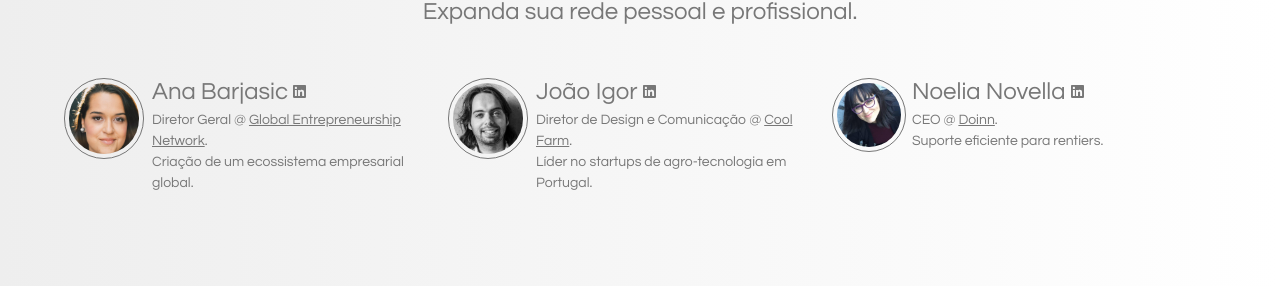
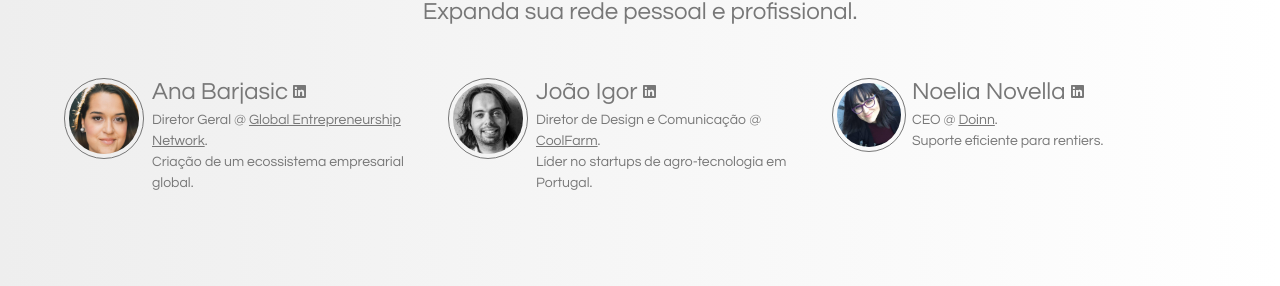
Before and after one commit to Moviinn/moviinn.github.io, a Jekyll site: the page built from pt/index.md, in a window 1280 px wide and 900 px high, scrolled down 2346 px. Shown: the part 147-433 px from the top of the window. Built offline with Jekyll 4.4.1, drawn with Linux system fonts in a browser that asks for light colours; nearby versions of some CDN libraries.

Commit message:
Fixed some typos.

```diff
--- a/_includes/en/content/community.html
+++ b/_includes/en/content/community.html
@@ -51,8 +51,8 @@
             </a>
           </h4>
           <p class="f6 mt0 lh-copy">
-            Chief Design and Communicatinon Officer at
-            <a href="http://cool-farm.com/" class="dim gray">Cool Farm</a>.
+            Chief Design and Communication Officer at
+            <a href="http://cool-farm.com/" class="dim gray">CoolFarm</a>.
             <br/>
             Leading Portuguese agro-tech startup.
           </p>
--- a/_includes/pt/content/community.html
+++ b/_includes/pt/content/community.html
@@ -52,7 +52,7 @@
           </h4>
           <p class="f6 mt0 lh-copy">
             Diretor de Design e Comunicação @
-            <a href="http://cool-farm.com/" class="dim gray">Cool Farm</a>.
+            <a href="http://cool-farm.com/" class="dim gray">CoolFarm</a>.
             <br/>
             Líder no startups de agro-tecnologia em Portugal.
           </p>
```
